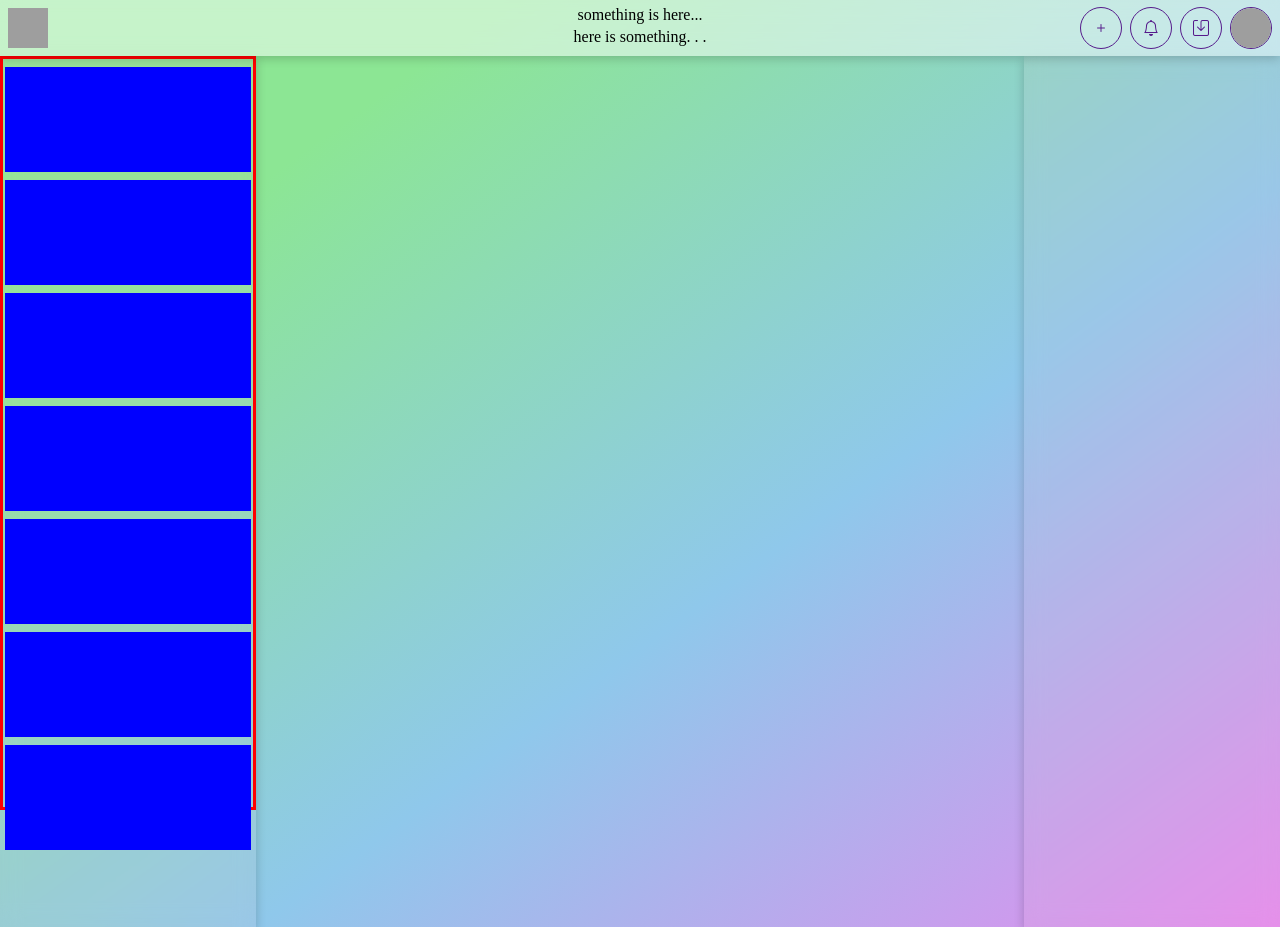
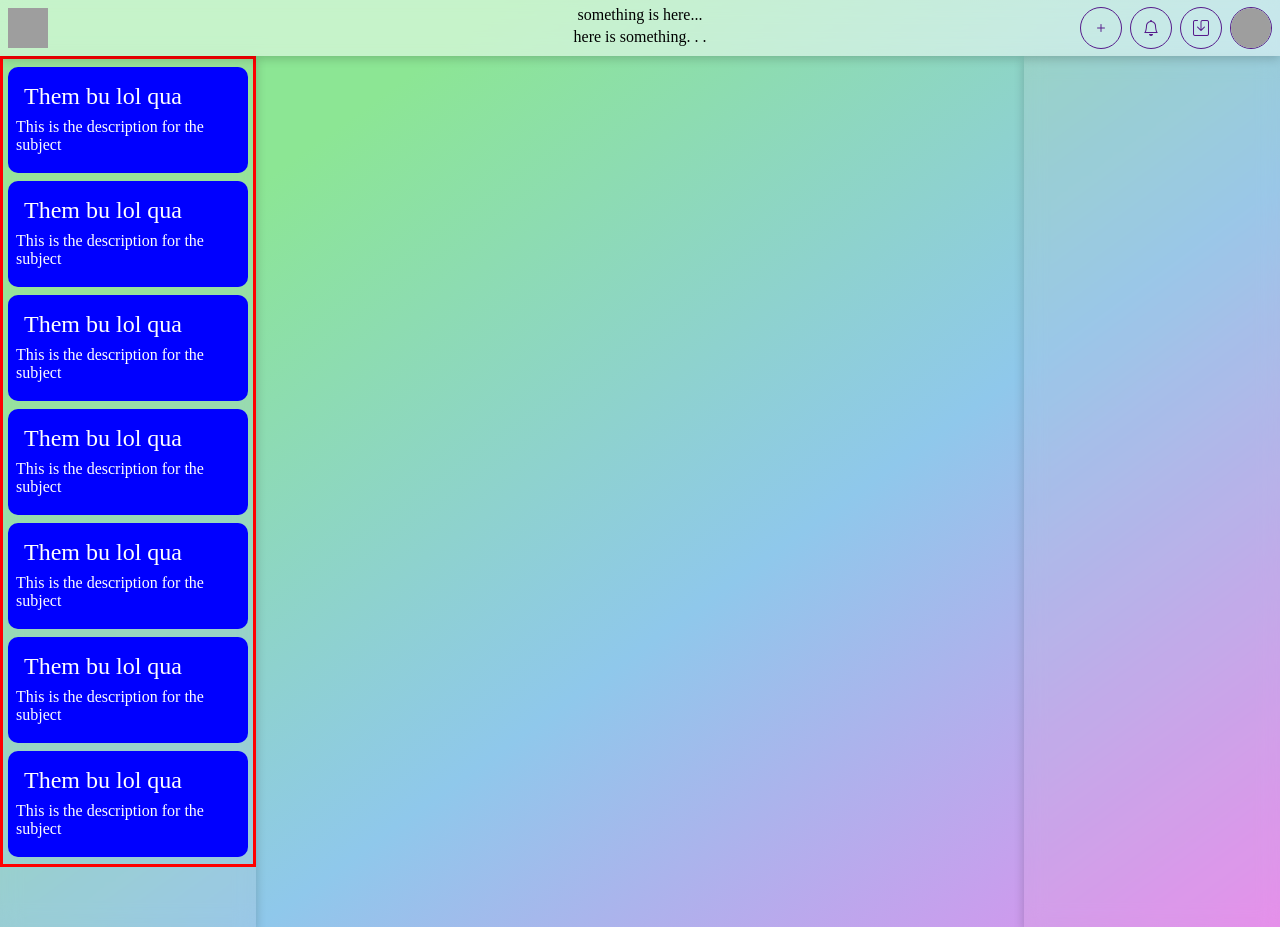
Before and after one commit to dbfv/Web-Programming1, a PHP site: page /templates/layout.html in a window 1280 px wide. Run offline with PHP 8.4, Linux system fonts and the light colour scheme; grey boxes are pictures that could not be loaded.

Commit message:
finished building left aside

```diff
--- a/templates/layout.html
+++ b/templates/layout.html
@@ -26,22 +26,26 @@
         </div>
     </nav>
 
-    <aside style="left: 0">
-        <ul class="subjects">
-            <li><a href=""></a></li>
-            <li><a href=""></a></li>
-            <li><a href=""></a></li>
-            <li><a href=""></a></li>
-            <li><a href=""></a></li>
-            <li><a href=""></a></li>
-            <li><a href=""></a></li>
-        </ul>
-    </aside>
+    <div class="container">
+        <aside style="left: 0">
+            <ul class="subjects">
+                <li><a href=""><p>Them bu lol qua</p><span class="description">This is the description for the subject</span></a></li>
+                <li><a href=""><p>Them bu lol qua</p><span class="description">This is the description for the subject</span></a></li>
+                <li><a href=""><p>Them bu lol qua</p><span class="description">This is the description for the subject</span></a></li>
+                <li><a href=""><p>Them bu lol qua</p><span class="description">This is the description for the subject</span></a></li>
+                <li><a href=""><p>Them bu lol qua</p><span class="description">This is the description for the subject</span></a></li>
+                <li><a href=""><p>Them bu lol qua</p><span class="description">This is the description for the subject</span></a></li>
+                <li><a href=""><p>Them bu lol qua</p><span class="description">This is the description for the subject</span></a></li>
 
-    <aside style="right: 0">
+            </ul>
+        </aside>
 
-    </aside>
+        <main></main>
 
+        <aside style="right: 0">
+
+        </aside>
+    </div>
 
 </body>
 
--- a/templates/styles.css
+++ b/templates/styles.css
@@ -8,6 +8,12 @@ body{
     background-image: linear-gradient(to bottom right, #8ce694 20%, #8fc8eb, #e38bee );
     background-size: cover;
     height: 100vh;
+}
+
+.container {
+    display: flex;
+    flex: 1;
+    flex-direction: row;
 }
 
 nav {
@@ -100,7 +106,7 @@ aside {
 .subjects{
     padding: 0;
     padding-top: 8px;
-    height: 85%;
+    height: 797px;
     border: red 3px solid;
     display: flex;
     align-items: center;
@@ -109,12 +115,25 @@ aside {
 .subjects li {
     display: block;
     margin-bottom: 8px;
+
 }
 
 .subjects li a {
     display: block;
-    height: 99px;
-    width: calc(20vw - 16px);
-    border: blue 3px solid;
+    height: calc(106px - 16px);
+    width: calc(20vw - 32px);
     background-color: blue;
+    border-radius: 10px;
+    padding: 8px;
+    color: white;
 }
+
+.subjects li a p{
+    color: white;
+    font-size: 1.5rem;
+    margin: 8px;
+}
+
+main{
+    flex: 1;
+}
```
Also changed, not shown: 1 other file.
